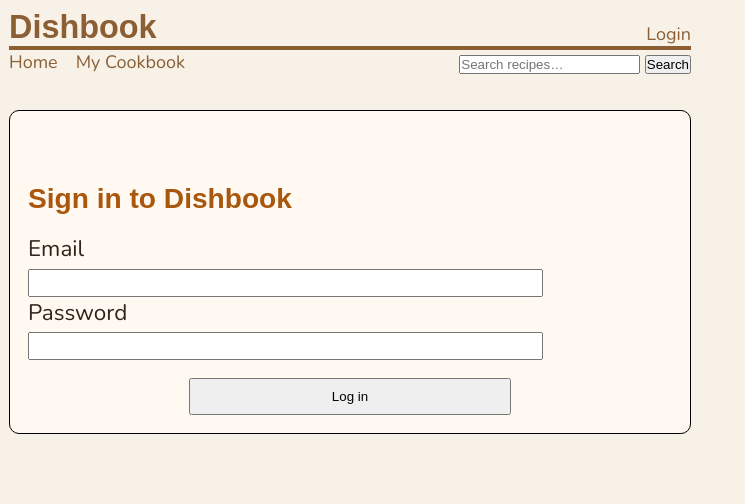
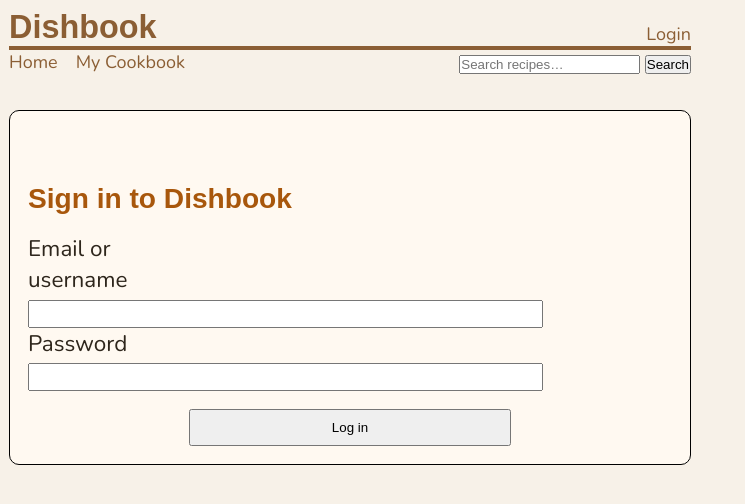
Before and after one commit to garrettmend/djangopyDishbook, a Django app: page /login/ in a window 1280 px wide. Shown: the top 504 px of the page, without its empty margins (0-745 px from the left). Run offline with Django 5.2, Linux system fonts and the light colour scheme; some web fonts are replaced.

Commit message:
Allow login via email or username; show error message on signin

```diff
--- a/dishbook/templates/signin.html
+++ b/dishbook/templates/signin.html
@@ -25,7 +25,11 @@
         <form method="post" action="{% url 'login' %}">
           {% csrf_token %}
 
-          <label for="email">Email</label>
+          {% if error %}
+            <p class="error">{{ error }}</p>
+          {% endif %}
+
+          <label for="email">Email or username</label>
           <input id="email" name="email" type="text" autocomplete="username" required />
 
           <label for="password">Password</label>
--- a/dishbook/views.py
+++ b/dishbook/views.py
@@ -66,8 +66,30 @@ def profile(request, username):
     recipes = models.Recipe.objects.filter(author=author)
     return render(request, "profile.html", {"username": username, "author": author, "recipes": recipes})
 
+from django.contrib.auth import authenticate, login
+from django.shortcuts import redirect
+
+
 def signin(request):
-    return render(request, "signin.html", {})
+    if request.method == 'POST':
+        identifier = request.POST.get('email', '').strip()
+        password = request.POST.get('password', '')
+        username = identifier
+        # If user submitted an email, try to resolve to username
+        if '@' in identifier:
+            try:
+                u = User.objects.get(email__iexact=identifier)
+                username = u.username
+            except User.DoesNotExist:
+                # leave username as identifier (authenticate will fail)
+                username = identifier
+        user = authenticate(request, username=username, password=password)
+        if user is not None:
+            login(request, user)
+            return redirect('index')
+        else:
+            return render(request, 'signin.html', { 'error': 'Invalid username/email or password', 'page_title': 'Sign in' })
+    return render(request, "signin.html", { 'page_title': 'Sign in' })
 
 from django.http import FileResponse, Http404
 import mimetypes
```
